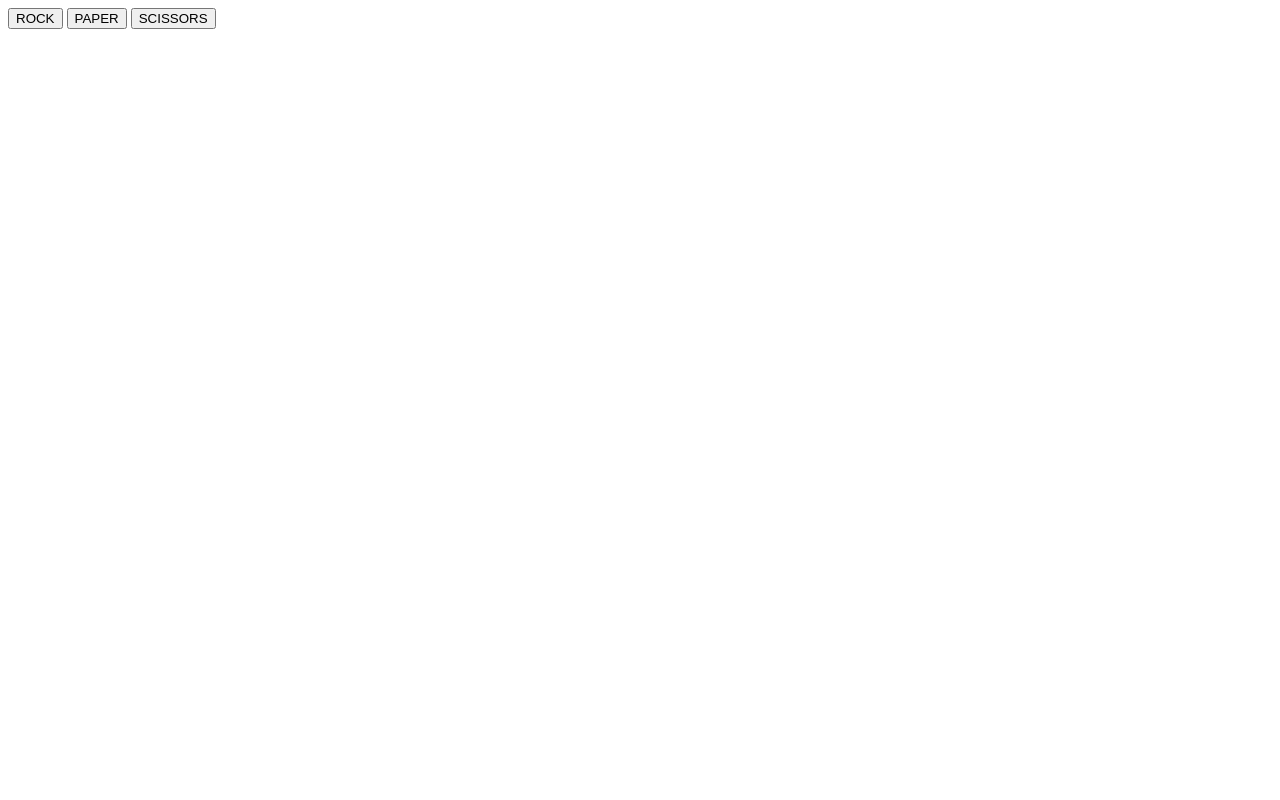
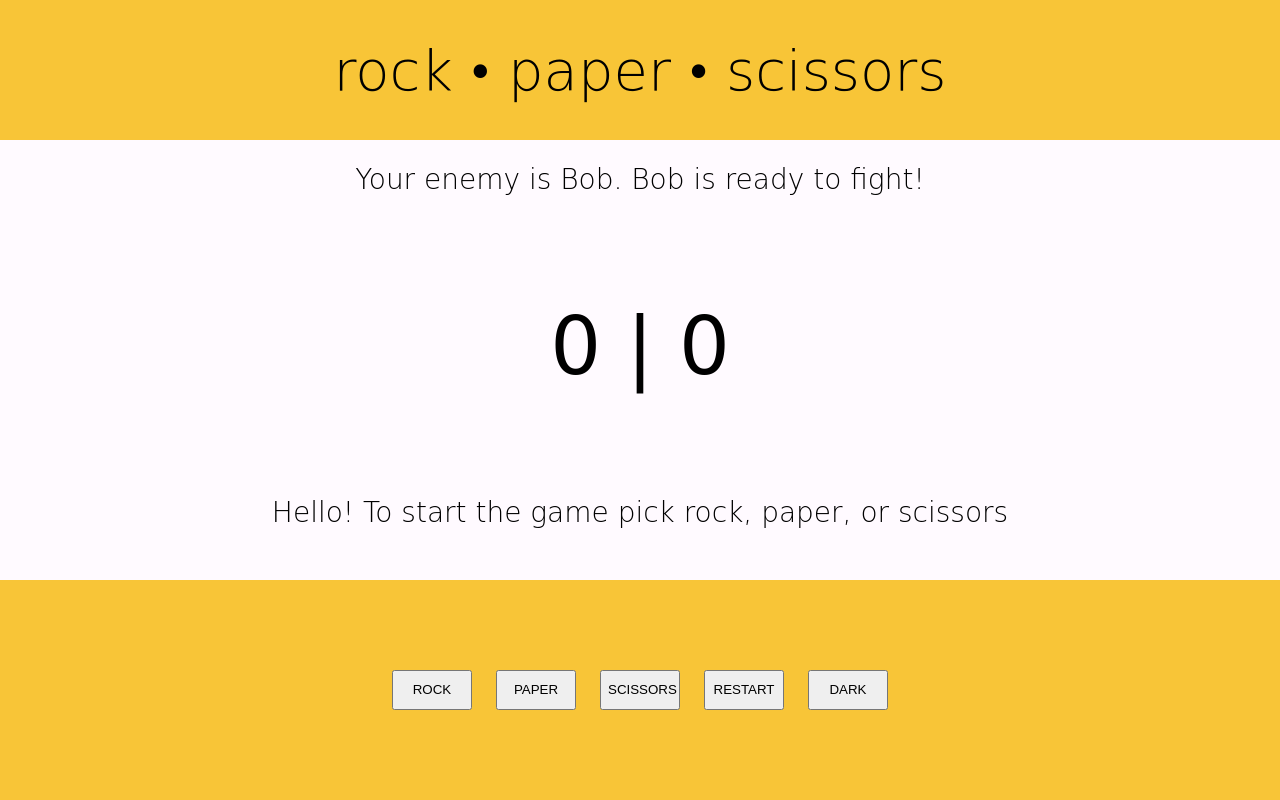
Before and after one commit to Somrage/Rock-paper-scissors, a plain HTML site: page index.html in a window 1280 px wide. Drawn offline with Linux system fonts and the light colour scheme; a web font is replaced by a local one.

Commit message:
UI styling, added restart button, computer enemy got his name

```diff
--- a/index.html
+++ b/index.html
@@ -5,14 +5,25 @@
     <meta http-equiv="X-UA-Compatible" content="IE=edge">
     <meta name="viewport" content="width=device-width, initial-scale=1.0">
     <script src="script.js" defer></script>
+    <link rel="stylesheet" href="style.css">
+    <link href="https://fonts.googleapis.com/css2?family=Koulen&family=Zen+Loop&display=swap" rel="stylesheet">
     <title>Document</title>
 </head>
 <body>
-    <button id="rock">ROCK</button>
-    <button id="paper">PAPER</button>
-    <button id="scissors">SCISSORS</button>
-
-    <div class="result"></div>
-    <div class="score"></div>
+    <div class="top">
+        <h1>rock • paper • scissors</h1>
+    </div>
+    <div class="table">
+        <h2 class="computer-pick">Your enemy is Bob. Bob is ready to fight!</h2>
+        <p class="score">0 | 0</p>
+        <h2 class="result">Hello! To start the game pick rock, paper, or scissors</p>
+    </div>
+    <div class="buttons">
+        <button class="choice" id="rock">ROCK</button>
+        <button class="choice" id="paper">PAPER</button>
+        <button class="choice" id="scissors">SCISSORS</button>
+        <button id="restart">RESTART</button>
+        <button id="night-theme">DARK</button>
+    </div>
 </body>
 </html>
--- a/script.js
+++ b/script.js
@@ -3,6 +3,8 @@ let computerScore = 0;
 const gameScore = document.querySelector('.score');
 
 const result = document.querySelector('.result');
+
+const computerPick = document.querySelector('.computer-pick')
 
 
 function computerPlay() {
@@ -24,65 +26,46 @@ function computerPlay() {
 function round(playerChoice, computerChoice) {
     if (playerChoice === computerChoice) {
         result.textContent = "It's a draw! Play again";
-        console.log(result);
+        computerPick.textContent = `Bob picked ${computerChoice}`
     }
     else if ((playerChoice === "rock" && computerChoice === "scissors") || (playerChoice === "paper" && computerChoice === "rock") || (playerChoice === "scissors" && computerChoice === "paper")) {
         result.textContent = `You win! ${playerChoice} beats ${computerChoice}`;
-        console.log(result);
+        computerPick.textContent = `Bob picked ${computerChoice}`
         playerScore += 1
     }
     else {
         result.textContent = `You lose this round! ${computerChoice} beats ${playerChoice}`;
-        console.log(result);
+        computerPick.textContent = `Bob picked ${computerChoice}`
         computerScore += 1
     }
 
-    return gameScore.textContent = `Your score is ${playerScore} || Computer score is ${computerScore}`;
+    return gameScore.textContent = `${playerScore} | ${computerScore}`;
 
 }
 
-const selection = document.querySelectorAll('button')
+const selection = document.querySelectorAll('.choice')
     selection.forEach((button) => {
         button.addEventListener('click', () => {
             playerChoice = button.id;
             round(playerChoice, computerPlay());
+
+            if (playerScore === 5) {
+                result.textContent = `Congratulations! You win :)`
+                computerPick.textContent = `Bob is ready for next game!`
+                playerScore = 0;
+                computerScore = 0;
+            }
+            else if (computerScore === 5) {
+                result.textContent = `Oh no, you lose! Better luck next time :)`
+                computerPick.textContent = `Bob is ready for next game!`
+                playerScore = 0;
+                computerScore = 0;
+            }
         })
     })
 
-// function game() {
-//     let playerChoice = prompt("Enter \"rock\", \"paper\" or \"scissors\"", "");
-
-//     if (playerChoice == null) {
-//         alert("You canceled your choice, please restart the game!")
-//         break;
-//     }
-//     else {
-//         playerChoice = playerChoice.toLowerCase();
-//     }
-//     if (playerChoice != "rock" && playerChoice != "paper" && playerChoice != "scissors") {
-//         alert(`${playerChoice} isn't allowed! Restart the game`)
-//         break;
-//     }
-//     round(playerChoice, computerPlay());
-//     gameScore = `Your score: ${playerScore} VS Computer score: ${computerScore}`;
-//     console.log(gameScore);
-
-
-//     if (playerScore === computerScore) {
-//         alert(`It's a total draw! Play another game to know the winner!
-// ${gameScore}`);
-//     }
-//     else if (playerScore > computerScore) {
-//         alert(`Congratulations! You win :)
-// ${gameScore}`);
-//     }
-//     else {
-//         alert(`Oh no, you lose! Better luck next time :)
-// ${gameScore}`);
-//     }
-
-//     playerScore = 0;
-//     computerScore = 0;
-// }
-
-// game();
+const restart = document.querySelector('#restart')
+restart.addEventListener('click', () => {
+    gameScore.textContent = `0 | 0`;
+    result.textContent = `Hello! To start the game pick rock, paper, or scissors`;
+})
--- /dev/null
+++ b/style.css
@@ -0,0 +1,57 @@
+body {
+    all: unset;
+    display: flex;
+    flex-flow: column nowrap;
+    height: 100vh;
+}
+
+.buttons,
+.table,
+.top {
+    display: flex;
+    flex: 1 0 auto;
+    align-items: center;
+    justify-content: center;
+}
+
+.buttons {
+    background-color: #F8C537;
+    gap: 3vh;
+    flex: 1 1 50%;
+}
+
+.table {
+    display: flex;
+    flex-flow: column;
+    background-color: #FFFAFF;
+    flex: 2 0 auto;
+    align-items: center;
+    justify-content: space-between;
+}
+
+.top {
+    background-color: #F8C537;
+}
+
+button {
+    height: 5vh;
+    width: 10vh;
+}
+
+h1 {
+    font-family: 'Koulen', cursive;
+    font-weight: 200;
+    font-size: 7vh;
+}
+
+h2 {
+    font-family: 'Koulen', cursive;
+    font-weight: 100;
+    font-size: 3.5vh;
+}
+
+.score {
+    font-family: 'Zen Loop', cursive;
+    font-weight: 400;
+    font-size: 10vh;
+}
```
